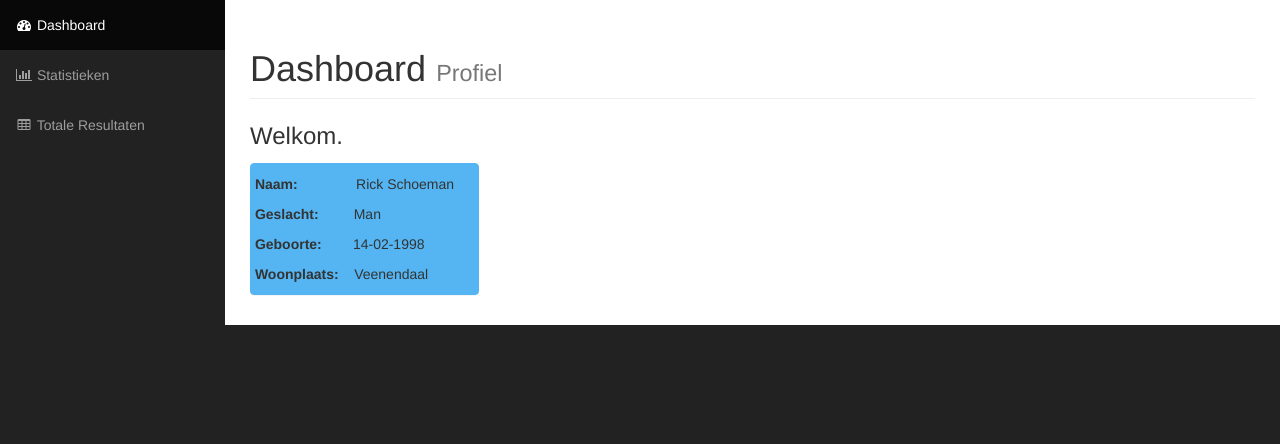
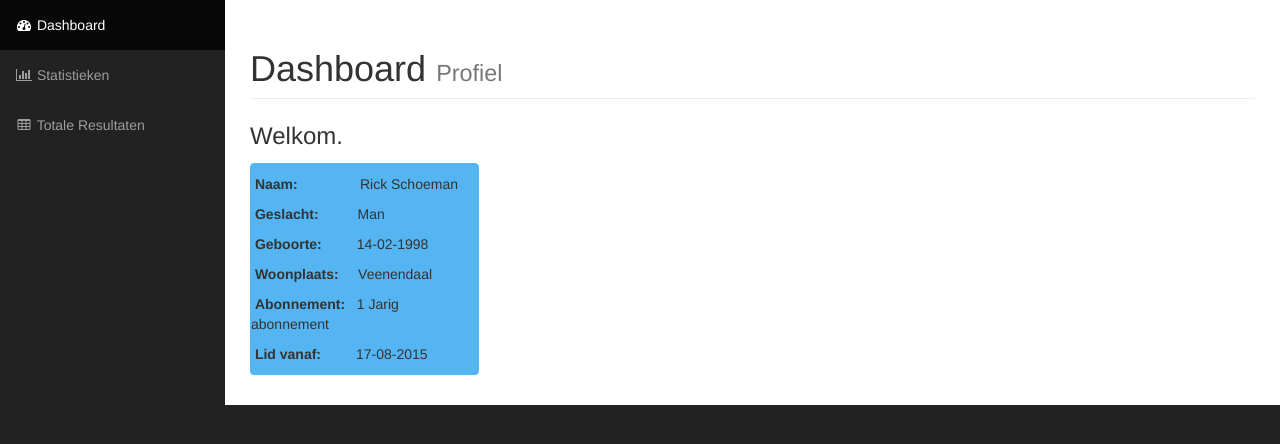
Before and after one commit to Thidal/GITHUBS, a PHP site: page /Dashboard.php in a window 1280 px wide. Shown: the part 51-495 px from the top of the page. Run offline with PHP 8.4, Linux system fonts and the light colour scheme; some libraries are stand-ins or nearby versions.

Commit message:
abonnement bij dashboard toegevoegd

```diff
--- a/Dashboard.php
+++ b/Dashboard.php
@@ -87,10 +87,12 @@
                 <div class="row">
                     <div class="col-lg-3">
                         <div class="panel panel-blue">
-                            <p></p><b>&nbsp;Naam:</b>      &nbsp;&nbsp;&nbsp;&nbsp;&nbsp;&nbsp;&nbsp;&nbsp;&nbsp;&nbsp;&nbsp;&nbsp;&nbsp;  Rick Schoeman<p></p>
-                            <p></p><b>&nbsp;Geslacht:</b>  &nbsp;&nbsp;&nbsp;&nbsp;&nbsp;&nbsp;&nbsp;  Man<p></p>
-                            <p></p><b>&nbsp;Geboorte:</b>  &nbsp;&nbsp;&nbsp;&nbsp;&nbsp;&nbsp;  14-02-1998<p></p>
-                            <p></p><b>&nbsp;Woonplaats:</b>&nbsp;&nbsp;&nbsp;  Veenendaal<p></p>
+                            <p></p><b>&nbsp;Naam:</b>      &nbsp;&nbsp;&nbsp;&nbsp;&nbsp;&nbsp;&nbsp;&nbsp;&nbsp;&nbsp;&nbsp;&nbsp;&nbsp;&nbsp; Rick Schoeman<p></p>
+                            <p></p><b>&nbsp;Geslacht:</b>  &nbsp;&nbsp;&nbsp;&nbsp;&nbsp;&nbsp;&nbsp;&nbsp;  Man<p></p>
+                            <p></p><b>&nbsp;Geboorte:</b>  &nbsp;&nbsp;&nbsp;&nbsp;&nbsp;&nbsp;&nbsp;  14-02-1998<p></p>
+                            <p></p><b>&nbsp;Woonplaats:</b>&nbsp;&nbsp;&nbsp;&nbsp;    Veenendaal<p></p>
+                            <p></p><b>&nbsp;Abonnement:</b>&nbsp;&nbsp;          1 Jarig abonnement<p></p>
+                            <p></p><b>&nbsp;Lid vanaf:</b>&nbsp;&nbsp;&nbsp;&nbsp;&nbsp;&nbsp;&nbsp;&nbsp;     17-08-2015<p></p>
                         </div>
                     </div>
                 </div>
```
